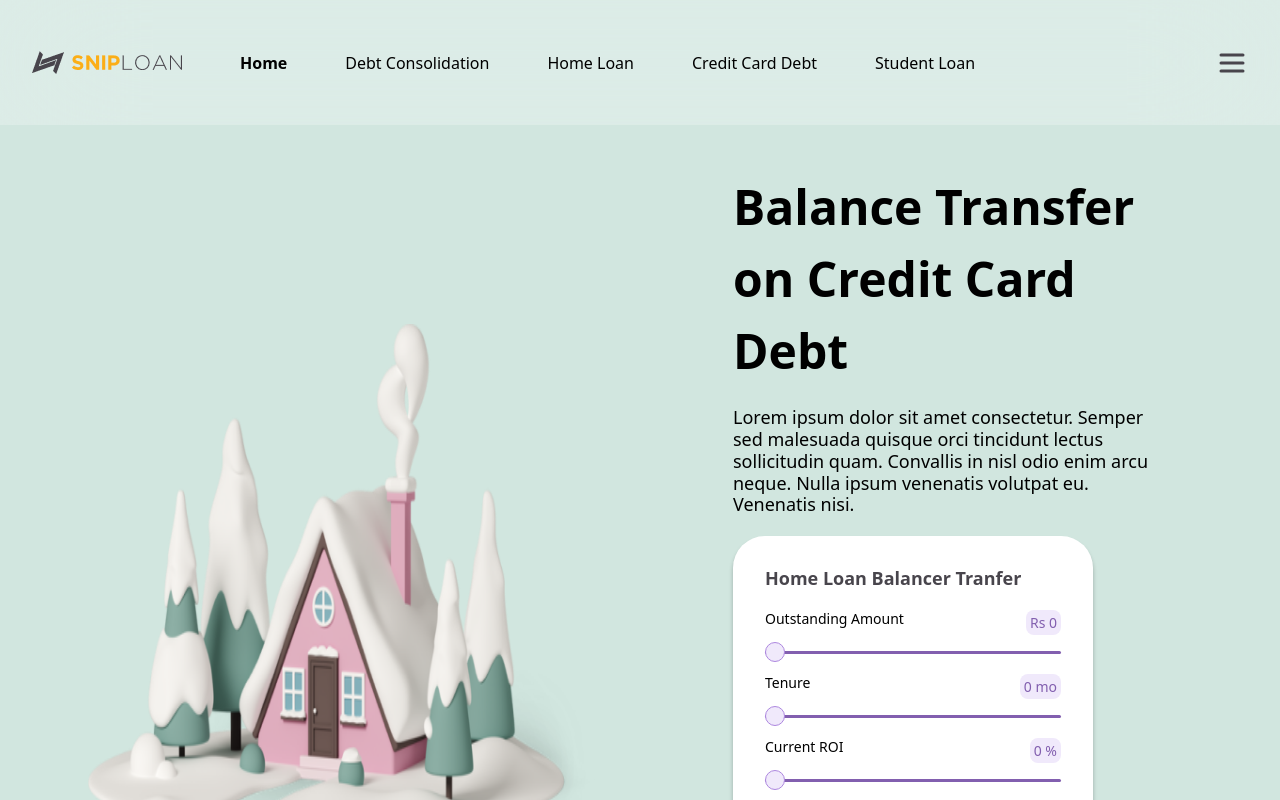
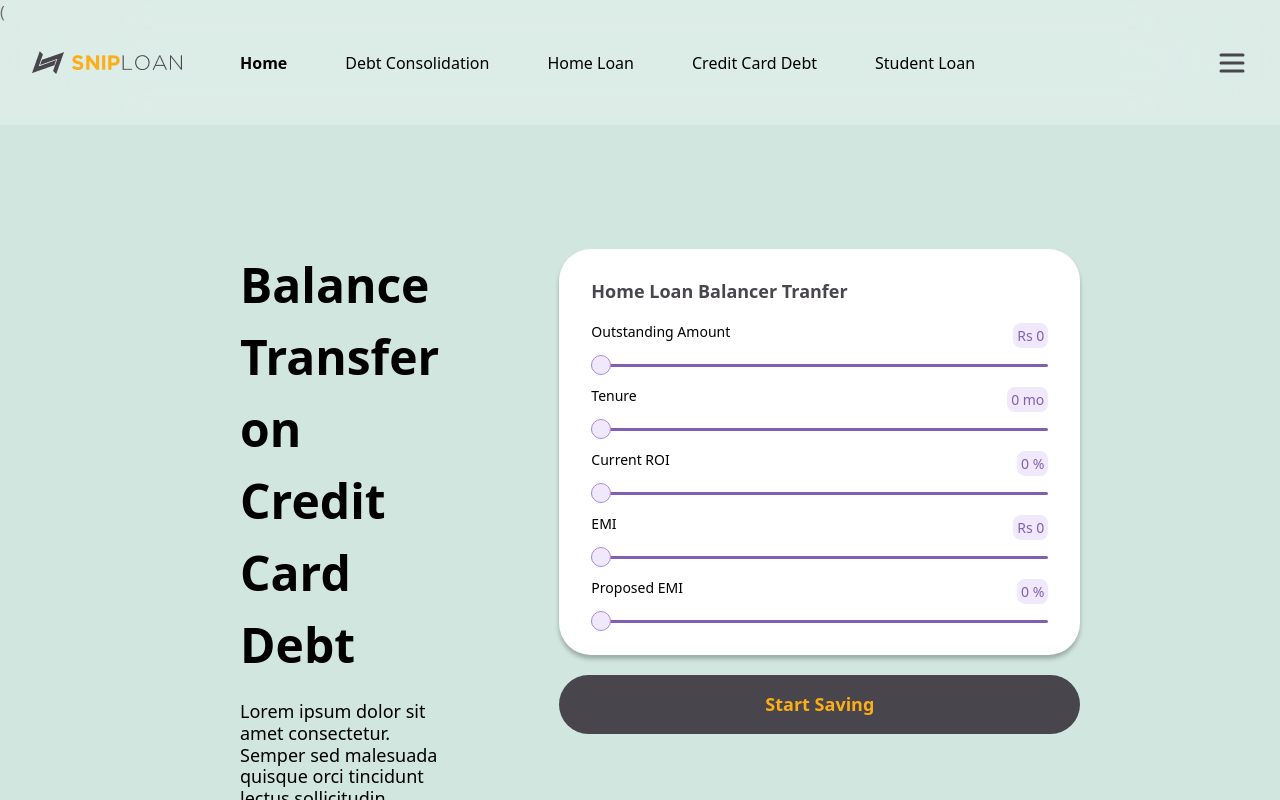
Before and after one commit to mahi25soni/temp-shiploan-frontend, a Next.js app: page /home-loan in a window 1280 px wide. Shown: the top 800 px of the page. Built offline with nearby package versions, Linux system fonts and the light colour scheme.

Commit message:
Refactor : some css changes for the pages

```diff
--- a/src/app/(loan)/home-loan/page.tsx
+++ b/src/app/(loan)/home-loan/page.tsx
@@ -74,13 +74,14 @@ const HomeLoan = () => {
     },
   })
   return (
-    suggestLoan ? (<SuggestedLoanWrapper altText='Background Image' bgColor='#D1E6DF' mainImage='/small house in winter forest.png'>
+    <div className='min-h-screen w-full bg-light-green'>
+      (<PageWrapper heading='Balance Transfer on Credit Card Debt' altText='Background Image' bgColor='#D1E6DF' mainImage='/small house in winter forest.png' description='Lorem ipsum dolor sit amet consectetur. Semper sed malesuada quisque orci tincidunt lectus sollicitudin quam. Convallis in nisl odio enim arcu neque. Nulla ipsum venenatis volutpat eu. Venenatis nisi.'>
 
-      <SuggestedLoan {...suggestedLoanData}></SuggestedLoan>
-    </SuggestedLoanWrapper>) : (<PageWrapper heading='Balance Transfer on Credit Card Debt' altText='Background Image' bgColor='#D1E6DF' mainImage='/small house in winter forest.png' description='Lorem ipsum dolor sit amet consectetur. Semper sed malesuada quisque orci tincidunt lectus sollicitudin quam. Convallis in nisl odio enim arcu neque. Nulla ipsum venenatis volutpat eu. Venenatis nisi.'>
+        <LoanCalculator InputDataList={InputRangeData} formik={formik}></LoanCalculator>
+        {suggestLoan && <SuggestedLoan {...suggestedLoanData} />}
 
-      <LoanCalculator InputDataList={InputRangeData} formik={formik}></LoanCalculator>
-    </PageWrapper>)
+      </PageWrapper>)
+    </div>
 
   );
 };
--- a/src/app/globals.css
+++ b/src/app/globals.css
@@ -45,7 +45,6 @@ body,
 
 .description-text-14 {
   font-size: 14px;
-  color : black;
   line-height: 21.78px;
 }
 
@@ -54,6 +53,10 @@ body,
   line-height: 21.78px;
 }
 
+.description-text-24 {
+  font-size: 24px;
+  line-height: 29.05px;
+}
 
 input[type="range"] {
   -webkit-appearance: none;
--- a/src/app/layout.tsx
+++ b/src/app/layout.tsx
@@ -16,7 +16,7 @@ export default function RootLayout({
   return (
     <html lang="en">
       <body
-        className="relative"
+        className="relative h-full min-h-screen"
       >
         <Navbar />
         {children}
--- a/src/components/CalculaterComponent/LoanCalculator.tsx
+++ b/src/components/CalculaterComponent/LoanCalculator.tsx
@@ -20,7 +20,7 @@ interface LoanCalculatorProps {
 
 const LoanCalculator = (data : LoanCalculatorProps) => {
   return (
-    <div className="flex w-[360px] flex-col gap-5">
+    <div className="flex w-[360px] flex-col gap-5 lg:w-[521px]">
       <div className="rounded-32 bg-white border-basic p-8 text-4xl backdrop-blur-md shadow-[0_4px_4px_rgba(0,0,0,0.25)] flex flex-col gap-5 w-full">
         <div className="text-light-gray font-semibold text-[18px] leading-[21.78px]">
             Home Loan Balancer Tranfer
@@ -29,7 +29,7 @@ const LoanCalculator = (data : LoanCalculatorProps) => {
           return <InputRange key={index} SingleInputData={item} formik={data?.formik}/>
         })}
       </div>
-      <button className="w-full rounded-32 bg-light-gray p-4 text-[18px] font-bold text-yellow-orange lg:w-[238px]" onClick={() => data?.formik?.handleSubmit()}>
+      <button className="w-full rounded-32 bg-light-gray p-4 text-[18px] font-bold text-yellow-orange" onClick={() => data?.formik?.handleSubmit()}>
         Start Saving
       </button>
     </div>
--- a/src/components/SuggestedLoan/SuggestedLoan.tsx
+++ b/src/components/SuggestedLoan/SuggestedLoan.tsx
@@ -8,7 +8,7 @@ interface SuggestedLoanProps {
 
 const SuggestedLoan = (data: SuggestedLoanProps) => {
   return (
-    <div className="rounded-32 bg-white border-basic p-8 text-4xl backdrop-blur-md shadow-[0_4px_4px_rgba(0,0,0,0.25)] flex flex-col gap-5 w-[361px]">
+    <div className="rounded-32 bg-white border-basic p-8 text-4xl backdrop-blur-md shadow-[0_4px_4px_rgba(0,0,0,0.25)] flex flex-col gap-5 w-[361px] lg:w-full">
                 <div className="text-light-gray font-semibold text-[18px] leading-[21.78px]">
             Suggested Loan
         </div>
--- a/src/components/wrappers/PageWrapper.tsx
+++ b/src/components/wrappers/PageWrapper.tsx
@@ -13,14 +13,11 @@ interface PageWrapperProps {
 
 const PageWrapper = (data: PageWrapperProps) => {
   return (
-    <div
-      className="m-auto flex  lg:h-[1192px] h-full w-full flex-row items-center justify-start"
-      style={{
-        background: `${data?.bgColor}`,
-      }}
-    >
-      <div className="flex w-full  flex-col items-center gap-10 justify-start  lg:flex-row lg:justify-center lg:gap-20">
-        <div className="relative min-h-[292px] w-[282px] lg:h-[544px] lg:w-[526px]">
+    // <div
+    //   className="flex flex-row items-center justify-start lg:items-start"
+    // >
+      <div className="flex w-full  flex-col items-center gap-10 justify-start  lg:flex-row lg:justify-between lg:gap-20 lg:mt-[125px] lg:items-start lg:px-[200px] lg:py-[100px]">
+        <div className="relative min-h-[292px] w-[282px] lg:h-[544px] lg:w-[526px] lg:hidden">
           <Image
             src={data?.mainImage}
             layout="fill"
@@ -28,16 +25,22 @@ const PageWrapper = (data: PageWrapperProps) => {
             alt="hero-image"
           />
         </div>
-        <div className="justify-start flex h-full flex-col items-center px-10 gap-5 lg:w-[500px] lg:items-start">
+        <div className="justify-start flex h-full flex-col items-center px-10 gap-5 lg:w-[561px] lg:items-start">
           <MainHeading heading={data?.heading} align="left" />
-          <div className="description-text-18">
+          <div className="description-text-18 lg:description-text-24">
             {data?.description}
           </div>
+          <div className="lg:hidden flex flex-col  gap-10">
             {data?.children}
 
+          </div>
+
+        </div>
+        <div className="hidden lg:flex  flex-col  gap-10">
+          {data?.children}
         </div>
       </div>
-    </div>
+    // </div>
   );
 };
 
```
